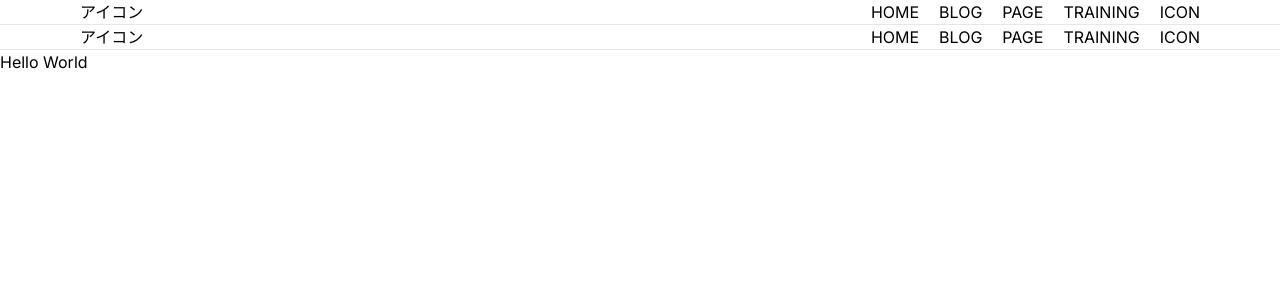
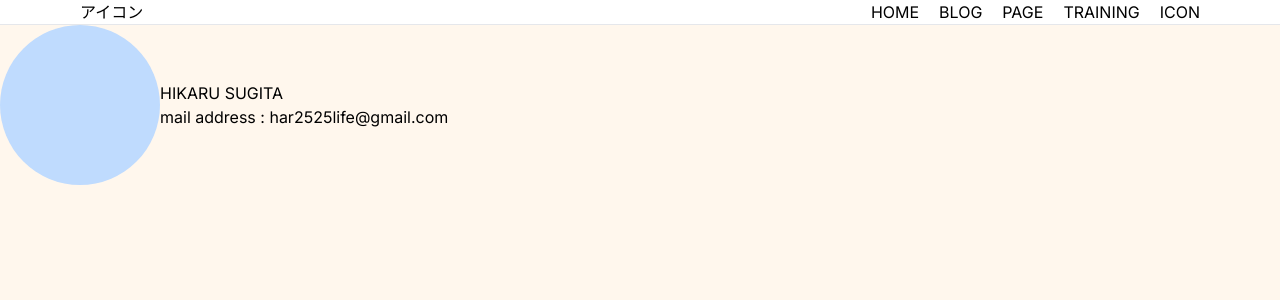
Before and after one commit to har2525life/blog, a Next.js app: page / in a window 1280 px wide. Shown: the top 300 px of the page. Built offline with nearby package versions, Linux system fonts and the light colour scheme.

Commit message:
add: home page add profile

```diff
--- a/app/page.tsx
+++ b/app/page.tsx
@@ -3,8 +3,15 @@ import Header from "./components/Header";
 export default function Home() {
   return (
     <>
-      <Header />
-      <h1>Hello World</h1>
+      <div className="home-margin-side bg-orange-50 h-screen">
+        <section className="flex">
+          <div className="w-40 h-40 bg-blue-200 rounded-full"></div>
+          <div className="flex flex-col justify-center">
+            <h3>HIKARU SUGITA</h3>
+            <p>mail address : har2525life@gmail.com</p>
+          </div>
+        </section>
+      </div>
     </>
   );
 }
```
